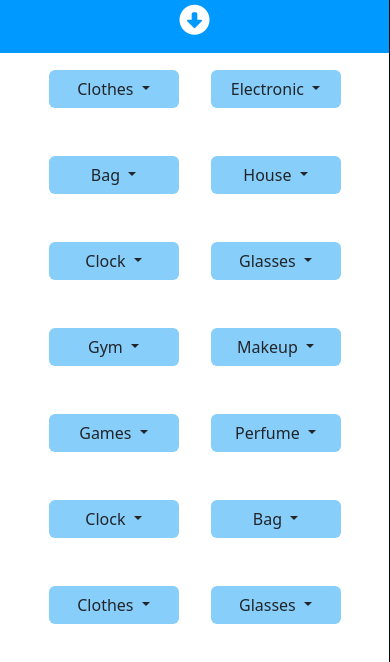
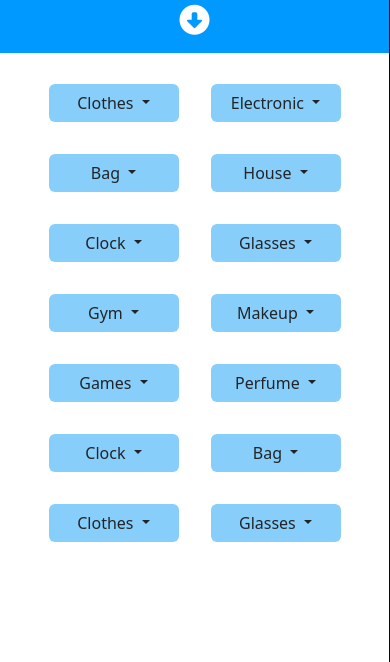
Before and after one commit to Mohamed-Abdulsalam/E-commerce_offcanvas, a plain HTML site: page index.html in a window 390 px wide. Both pictures are taken after a click on the button "Shopping". Shown: the part 54-716 px from the top of the page. Drawn offline with Linux system fonts and the light colour scheme.

Commit message:
Upload The Design

```diff
--- a/css/style.css
+++ b/css/style.css
@@ -84,8 +84,11 @@ body {
 /*Start Media query*/
 @media (max-width: 768px) {
   .offcanvas-box {
-  margin: -15px auto;
-}
+    margin: 15px auto;
+  }
+  .offcanvas-box .mt-3 {
+    margin-top: 0rem !important;
+  }
   .img-end {
     display: none;
   }
```
